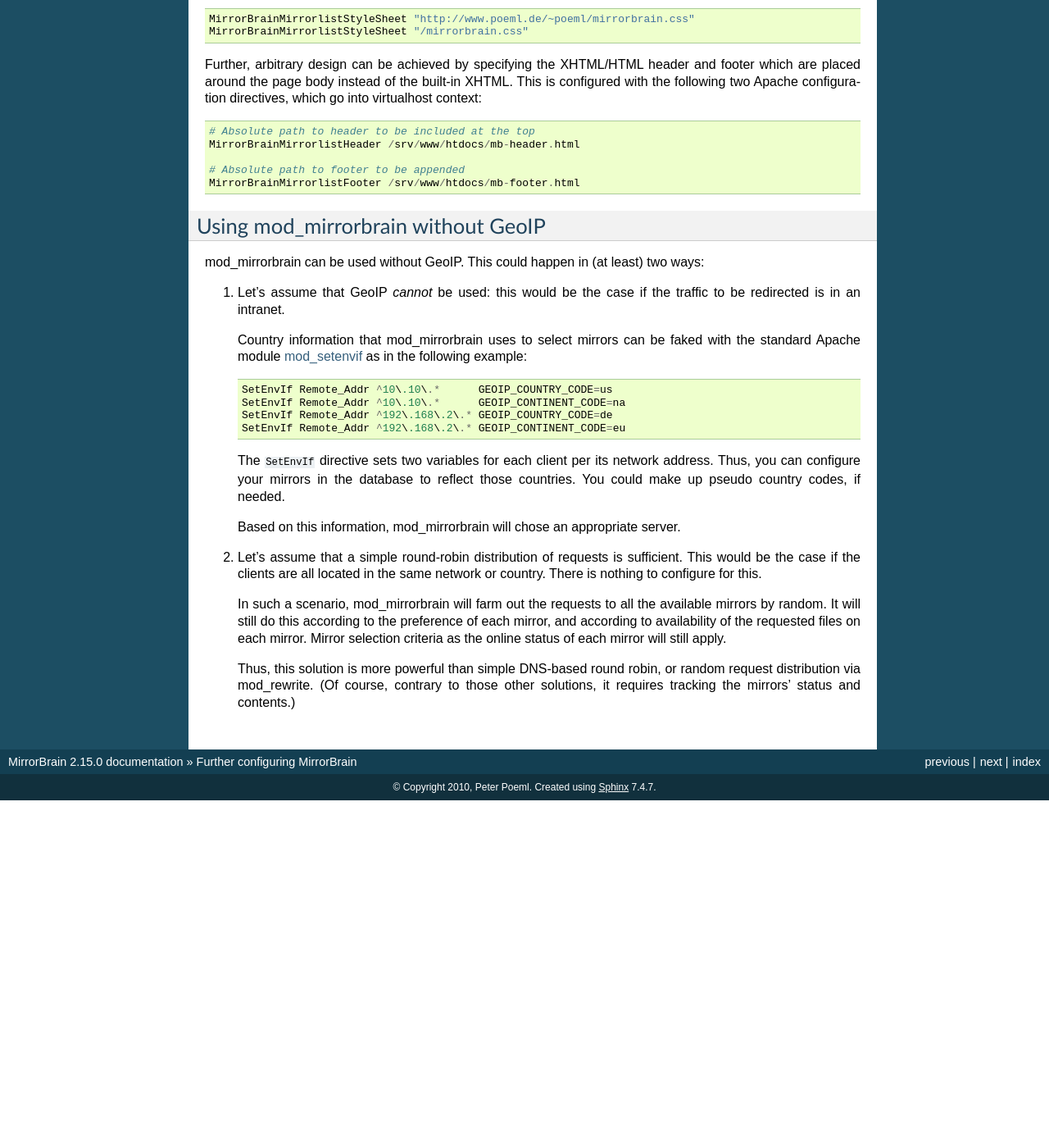
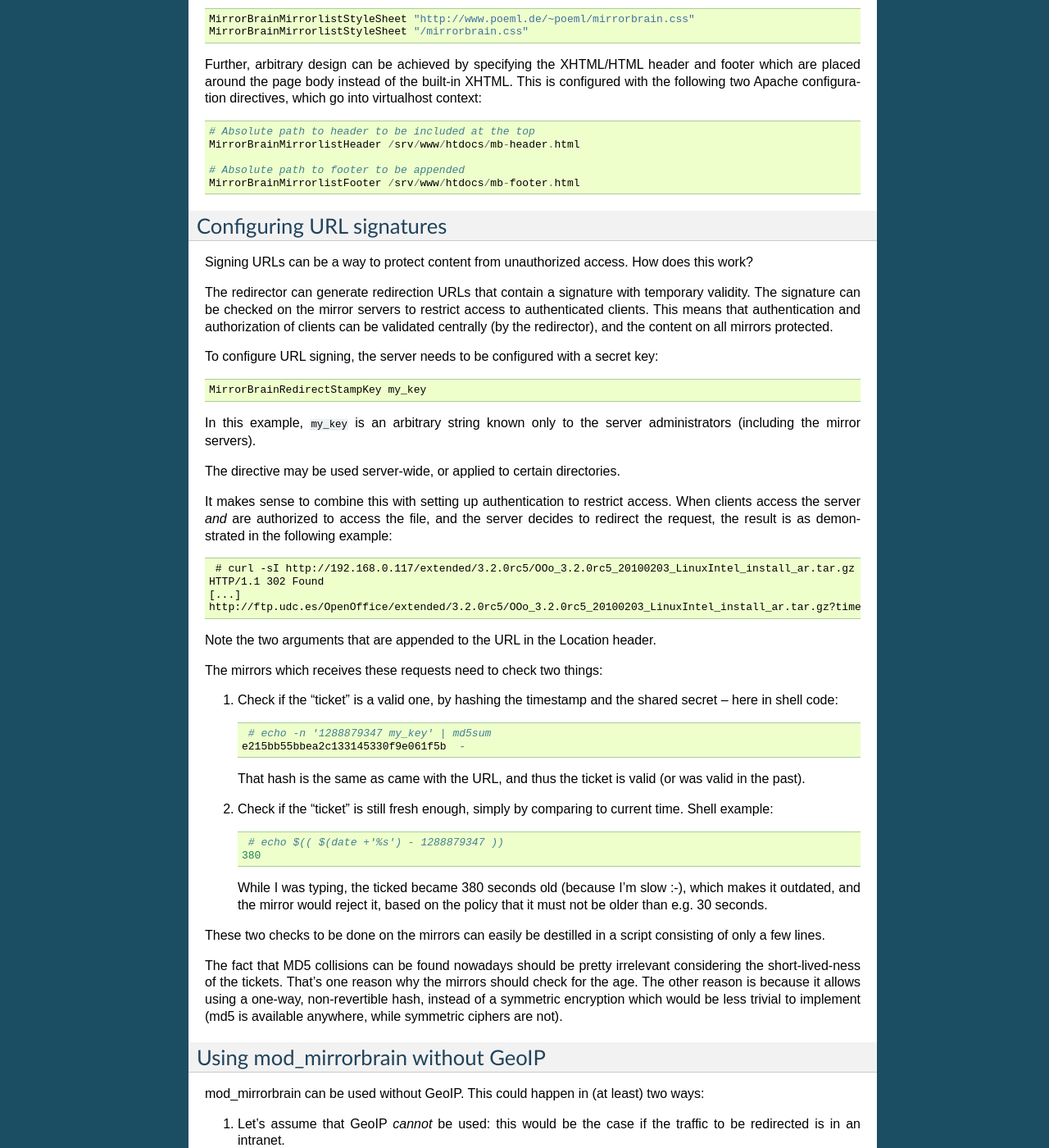
Before and after one commit to hayalci/mirrorbrain, a Sphinx documentation site: the page built from docs/configuration.rst, in a window 1280 px wide and 1400 px high, scrolled down 5754 px. Shown: the whole window at 82% size. Built offline with Sphinx 7.4.7, drawn with Linux system fonts in a browser that asks for light colours; before the commit the page ends 6730 px from its top, so only the background shows below that; some of the changed text lies outside the part shown.

Commit message:
add documentation about URL signing
git-svn-id: http://svn.mirrorbrain.org/svn/mirrorbrain/trunk@8236 2d291e14-ff0c-0410-a3fa-d5caa9871f55

```diff
--- a/docs/configuration.rst
+++ b/docs/configuration.rst
@@ -404,6 +404,76 @@
     MirrorBrainMirrorlistFooter /srv/www/htdocs/mb-footer.html
 
 
+
+.. _configuring_url_signatures:
+
+Configuring URL signatures
+--------------------------
+
+Signing URLs can be a way to protect content from unauthorized access. How does
+this work?
+
+The redirector can generate redirection URLs that contain a signature with
+temporary validity. The signature can be checked on the mirror servers to
+restrict access to authenticated clients. This means that authentication and
+authorization of clients can be validated centrally (by the redirector), and
+the content on all mirrors protected.
+
+To configure URL signing, the server needs to be configured with a secret key::
+
+    MirrorBrainRedirectStampKey my_key
+
+In this example, ``my_key`` is an arbitrary string known only to the server
+administrators (including the mirror servers).
+
+The directive may be used server-wide, or applied to certain directories.
+
+It makes sense to combine this with setting up authentication to restrict
+access. When clients access the server *and* are authorized to access the file,
+and the server decides to redirect the request, the result is as demonstrated
+in the following example::
+
+     # curl -sI http://192.168.0.117/extended/3.2.0rc5/OOo_3.2.0rc5_20100203_LinuxIntel_install_ar.tar.gz
+    HTTP/1.1 302 Found
+    [...]
+    http://ftp.udc.es/OpenOffice/extended/3.2.0rc5/OOo_3.2.0rc5_20100203_LinuxIntel_install_ar.tar.gz?time=1288879347&stamp=e215bb55bbea2c133145330f9e061f5b
+
+Note the two arguments that are appended to the URL in the Location header.
+
+The mirrors which receives these requests need to check two things:
+
+1) Check if the "ticket" is a valid one, by hashing the timestamp and
+   the shared secret -- here in shell code::
+
+        # echo -n '1288879347 my_key' | md5sum
+       e215bb55bbea2c133145330f9e061f5b  -
+
+   That hash is the same as came with the URL, and thus the ticket
+   is valid (or was valid in the past).
+
+
+2) Check if the "ticket" is still fresh enough, simply by comparing to
+   current time. Shell example::
+
+        # echo $(( $(date +'%s') - 1288879347 ))
+       380
+
+   While I was typing, the ticked became 380 seconds old (because I'm
+   slow :-), which makes it outdated, and the mirror would reject it,
+   based on the policy that it must not be older than e.g. 30 seconds.
+
+These two checks to be done on the mirrors can easily be destilled in a
+script consisting of only a few lines.
+
+The fact that MD5 collisions can be found nowadays should be pretty
+irrelevant considering the short-lived-ness of the tickets. That's one
+reason why the mirrors should check for the age. The other reason is
+because it allows using a one-way, non-revertible hash, instead of a
+symmetric encryption which would be less trivial to implement (md5 is
+available anywhere, while symmetric ciphers are not).
+
+
+
 Using mod_mirrorbrain without GeoIP
 -----------------------------------
 
```
